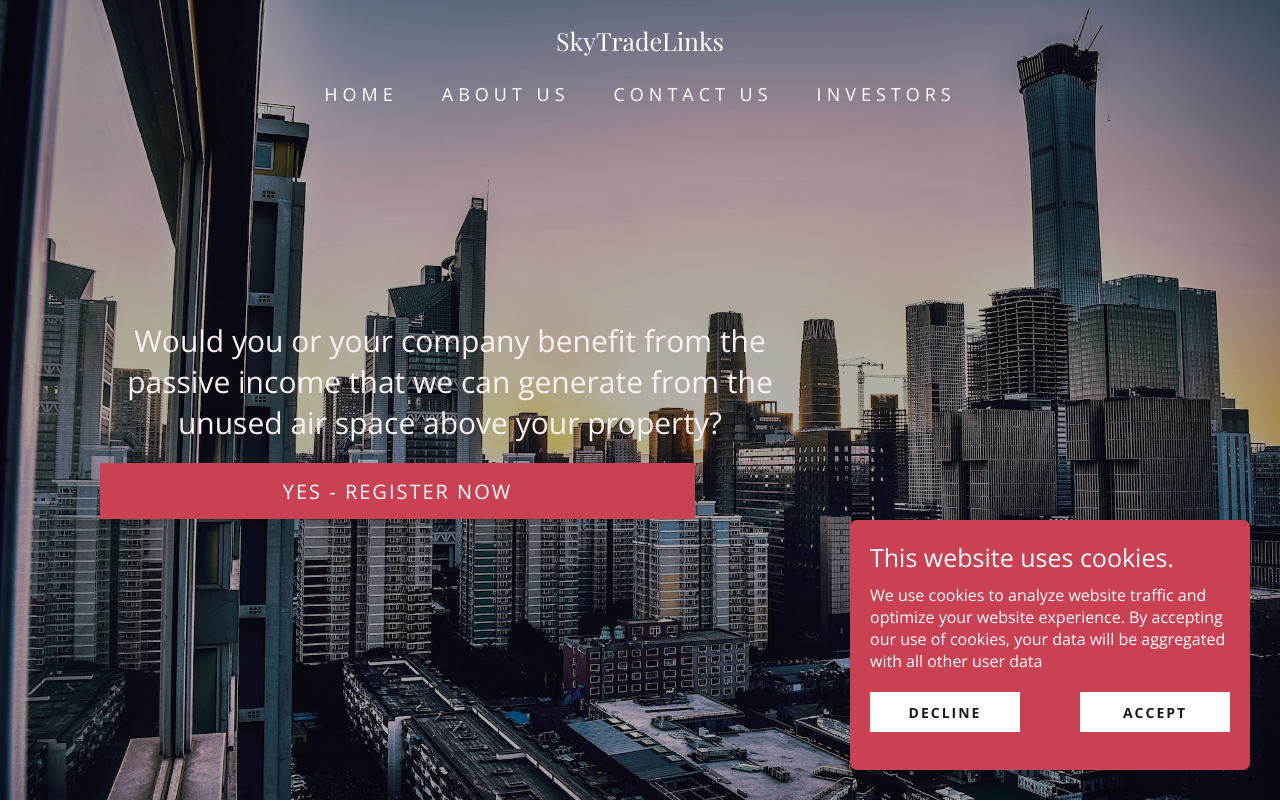
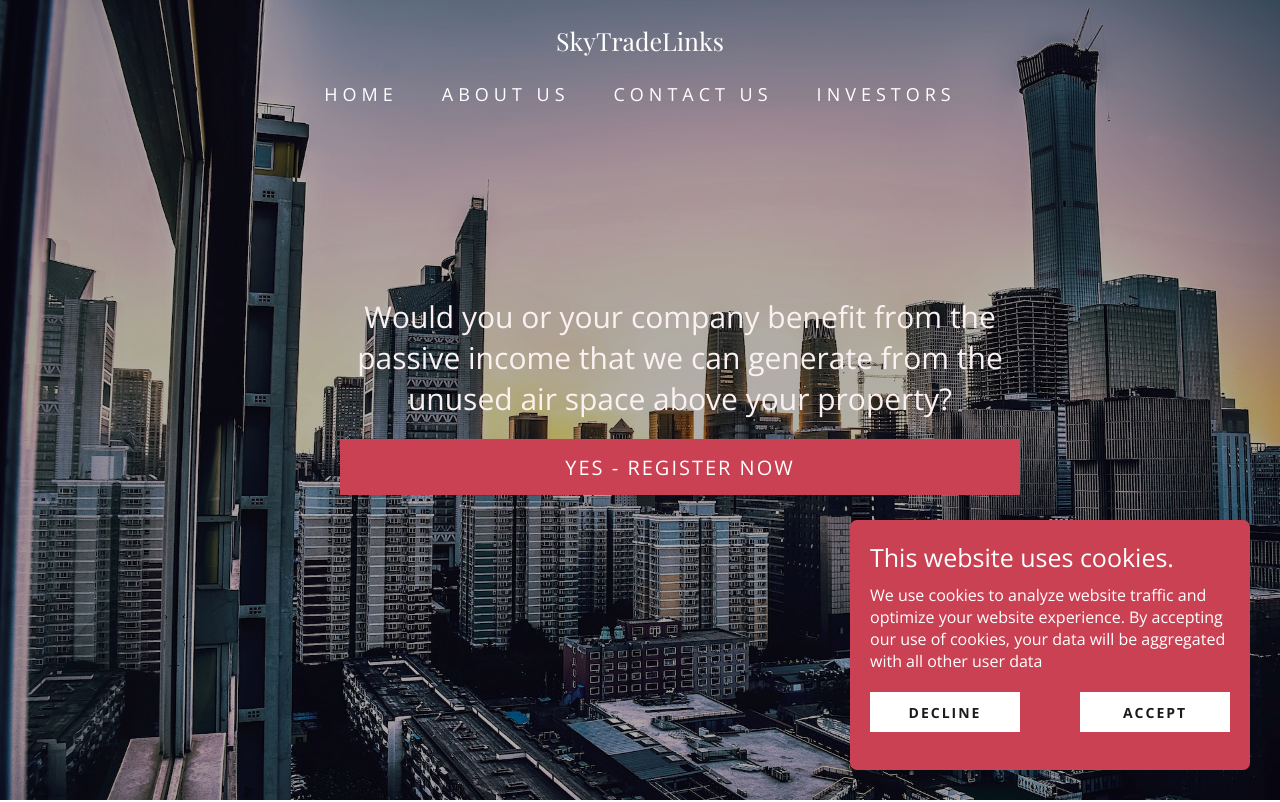
Before and after one commit to hirepanpalomares/stl-frontend, a React (Create React App) app: page / in a window 1280 px wide. Shown: the top 802 px of the page. Built offline with nearby package versions, Linux system fonts and the light colour scheme; no server answers.

Commit message:
centring text in landing page and a few minor style changes

```diff
--- a/src/components/LayOut.css
+++ b/src/components/LayOut.css
@@ -15,10 +15,15 @@
 
 }
 
+
+.LayOut_container main{
+  margin-bottom: 5rem;
+}
+
 .pageContent_container {
   margin-top: 2.4rem;
   padding: 2.4rem 2.4rem 0rem 2.4rem;
-  height: 70vh;
+
 
 }
 
--- a/src/components/Navbar.css
+++ b/src/components/Navbar.css
@@ -13,10 +13,14 @@
 .droneIcon_Container svg{
     width: 6rem;
     height: 6rem;
-    fill: #000000;
 }
 
-.droneIcon_Container svg:hover{
+.droneIcon_Container svg g{
+    fill: rgb(0, 0, 0);
+}
+
+
+.droneIcon_Container svg:hover g{
     fill: #c04141;
     cursor: pointer;
 }
--- a/src/components/NavbarLanding.css
+++ b/src/components/NavbarLanding.css
@@ -14,12 +14,16 @@
 .droneIcon_Container_land svg{
     width: 6rem;
     height: 6rem;
-    fill: #ffffff;
+
     margin-top: 1rem;
     margin-left: 1rem;
 }
 
-.droneIcon_Container_land svg:hover{
+.droneIcon_Container_land svg g{
+    fill: #ffffff;
+}
+
+.droneIcon_Container_land svg:hover g{
     fill: #c04141;
     cursor: pointer;
 }
--- a/src/components/SideMenu.css
+++ b/src/components/SideMenu.css
@@ -1,6 +1,7 @@
 .sidebar {
     position: fixed;
     top: 0;
+    left: 0;
     transform: translateX(-100rem);
     width: 100%;
     background-color: rgb(251, 241, 242);
@@ -14,7 +15,7 @@
 }
 
 .sidebar.open {
-    transform: translateX(0rem);
+    transform: translateX(-0rem);
     transition: all 0.3s;
 }
 
--- a/src/pages/AboutUs.js
+++ b/src/pages/AboutUs.js
@@ -15,7 +15,7 @@ const AboutUs = () => {
             <span>
             Solves the property owners problem of being unable
             to release value from the airspace above their property
-            and airspace user and traders needing access to it.
+            and airspace users and traders needing access to it.
             {/* SkyTradeLinks allows property owners to solve the
             problem of being unable to release value from the
             airspace above their property by enabling you to
--- a/src/pages/LandingPage.css
+++ b/src/pages/LandingPage.css
@@ -27,22 +27,22 @@
 .LandingText_container{
   width: 100%;
   max-width: 80rem;
-  padding-top: 20vh;
-  padding-left: 3rem;
+
+  padding-top: 17vh;
+  padding-left: 2rem;
+  padding-right: 2rem;
+  margin: 0 auto;
+
   font-size: 1.25rem;
-}
-
-.LandingText_container h2{
-  margin-top: 2rem;
-  margin-bottom: 5rem;
 }
 
 .LandingText_container button{
   font-size: 2rem;
   font-weight: normal;
-  width: 85%;
+  width: 100%;
 
-  margin-left: 0;
+  margin-left: auto;
+  margin-right: auto;
   margin-top: 2rem;
 
 }
```
